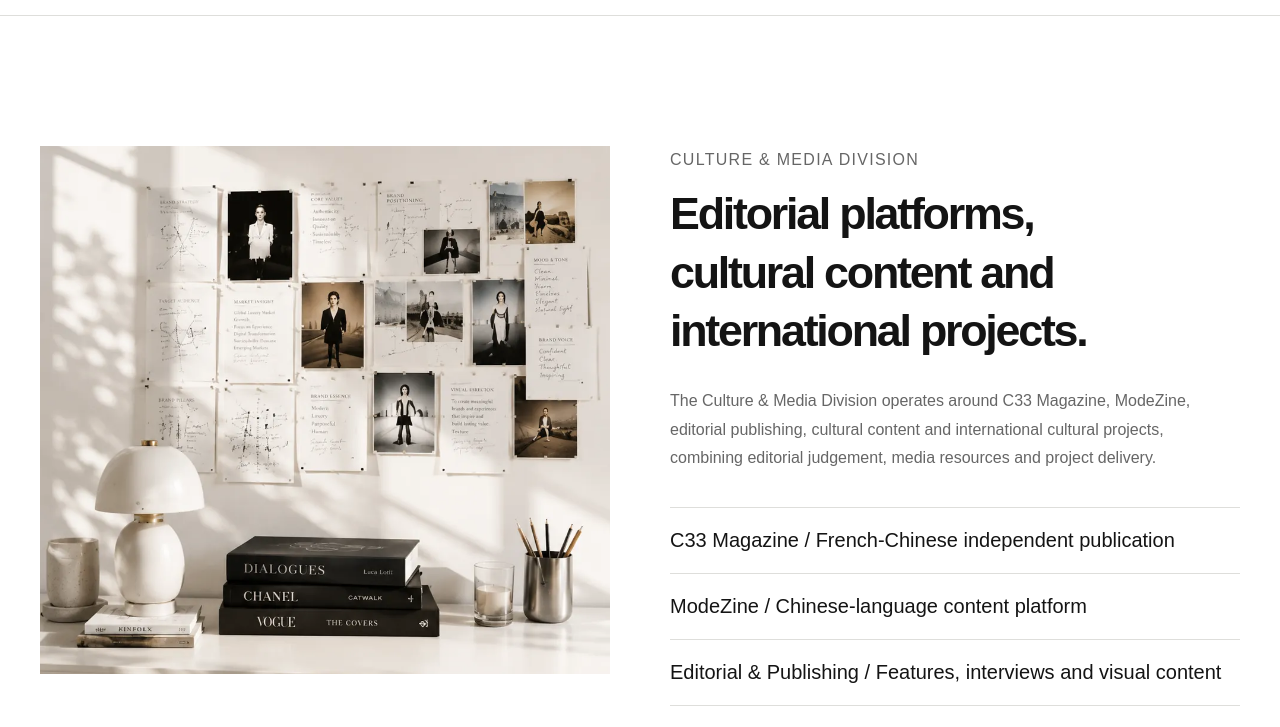
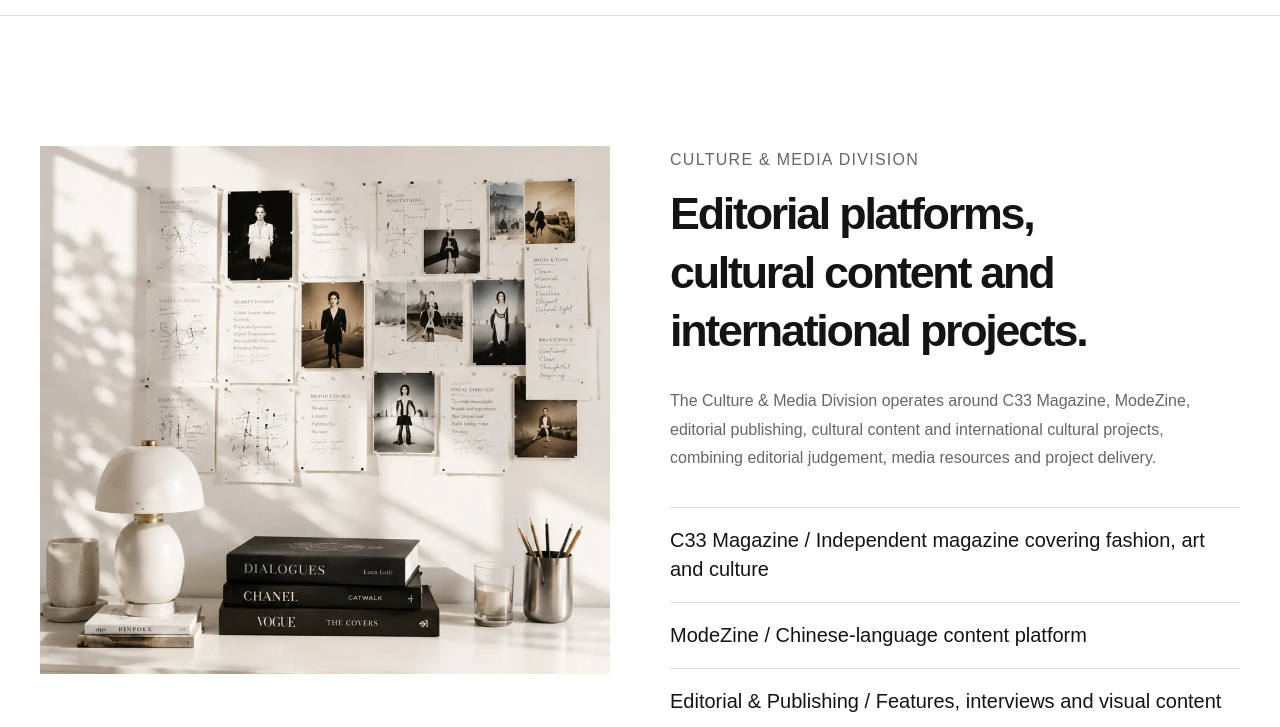
Before and after one commit to Kairos-space/artsoulculture, a website: page en/resources.html in a window 1280 px wide. Shown: the part 73-800 px from the top of the page. Drawn offline with Linux system fonts and the light colour scheme.

Commit message:
Align C33 description with current official editorial positioning

```diff
--- a/en/resources.html
+++ b/en/resources.html
@@ -25,7 +25,7 @@
   <main id="main-content">
     <section class="split-page resource-page">
       <div class="page-image"><img loading="lazy"  src="/assets/optimized/img/moodboard.webp" alt="C33 and ModeZine editorial resources" /></div>
-      <div class="page-copy"><p class="eyebrow">CULTURE &amp; MEDIA DIVISION</p><h1>Editorial platforms, cultural content and international projects.</h1><p>The Culture &amp; Media Division operates around C33 Magazine, ModeZine, editorial publishing, cultural content and international cultural projects, combining editorial judgement, media resources and project delivery.</p><ul class="resource-list"><li>C33 Magazine / French-Chinese independent publication</li><li>ModeZine / Chinese-language content platform</li><li>Editorial &amp; Publishing / Features, interviews and visual content</li><li>Cultural Content / Brands, art, design and city culture</li><li>International Cultural Projects / Cross-cultural content and offline collaborations</li></ul></div>
+      <div class="page-copy"><p class="eyebrow">CULTURE &amp; MEDIA DIVISION</p><h1>Editorial platforms, cultural content and international projects.</h1><p>The Culture &amp; Media Division operates around C33 Magazine, ModeZine, editorial publishing, cultural content and international cultural projects, combining editorial judgement, media resources and project delivery.</p><ul class="resource-list"><li>C33 Magazine / Independent magazine covering fashion, art and culture</li><li>ModeZine / Chinese-language content platform</li><li>Editorial &amp; Publishing / Features, interviews and visual content</li><li>Cultural Content / Brands, art, design and city culture</li><li>International Cultural Projects / Cross-cultural content and offline collaborations</li></ul></div>
     </section>
     <section class="media-metrics"><div><strong>1M +</strong><span>COMBINED AUDIENCE</span></div><div><strong>890K</strong><span>MODEZINE WEIBO</span></div><div><strong>164K +</strong><span>WECHAT SUBSCRIBERS</span></div><div><strong>100K +</strong><span>PEAK ARTICLE READERSHIP</span></div></section>
     <section class="publication-id" aria-label="C33 official publication information"><p class="eyebrow">PUBLICATION ID</p><div><h2>C33 <span>ISSN 2981-2844</span></h2><p>International Standard Serial Number formally assigned by the French ISSN Centre at the Bibliothèque nationale de France (BnF).</p></div><p class="publication-meta">ONLINE PUBLICATION<br /><span>Attributed in Paris · 01.06.2026</span></p></section>
```
Also changed, not shown: resources.html (+1 -1 lines).
